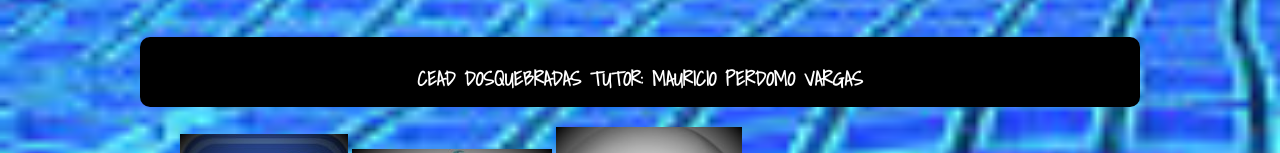
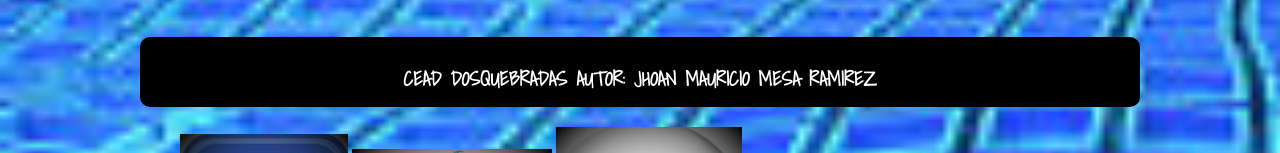
Before and after one commit to jhoanmauriciomesa/jhoanmauriciomesa.github.io, a plain HTML site: page index.html in a window 1280 px wide. Shown: the part 1141-1294 px from the top of the page. Drawn offline with Linux system fonts and the light colour scheme.

Commit message:
Update index.html

```diff
--- a/index.html
+++ b/index.html
@@ -104,7 +104,7 @@ al desarrollo humano sostenible de las comunidades locales y globales. Objetivos
 </div>
 </Footer>
 <Footer>
-    <h4>CEAD DOSQUEBRADAS TUTOR: MAURICIO PERDOMO VARGAS</h4>
+    <h4>CEAD DOSQUEBRADAS AUTOR: JHOAN MAURICIO MESA RAMIREZ</h4>
     <p>
     <h5>
 
```
